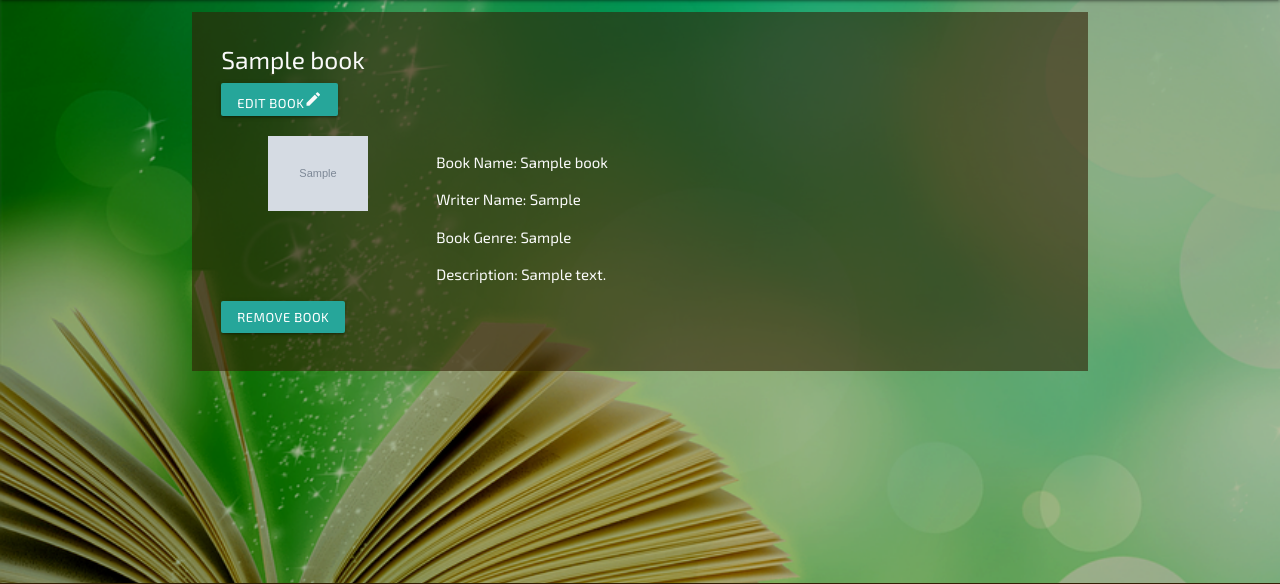
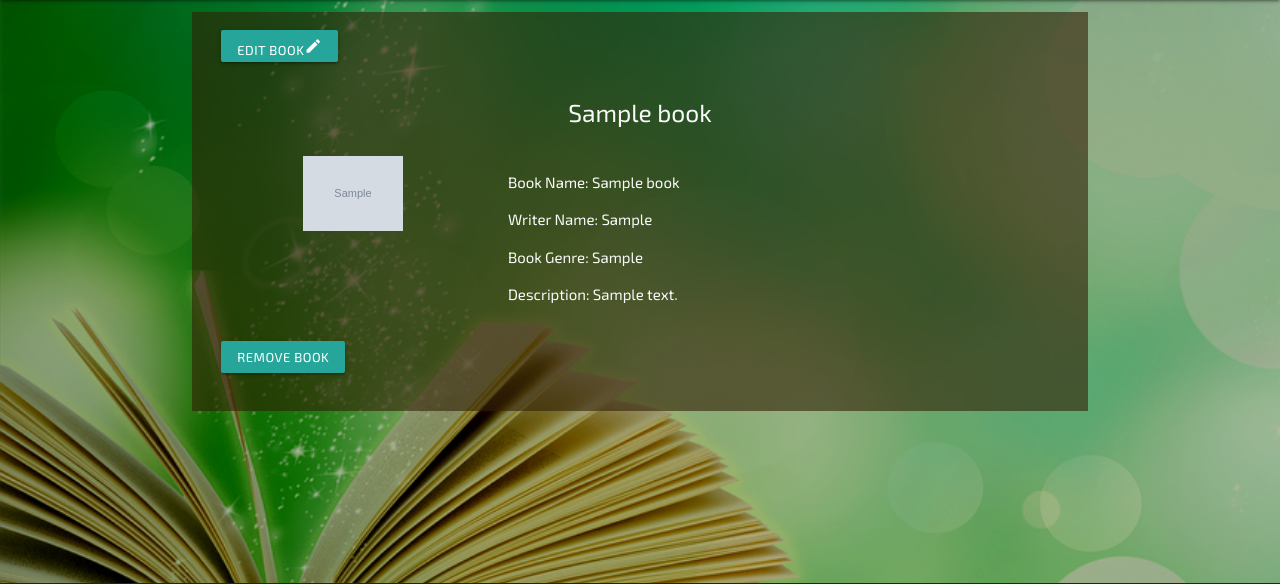
Before and after one commit to emalfiza/temple-library, a Flask app: template templates/viewbook.html in a window 1280 px wide. Shown: the part 64-648 px from the top of the page. Run offline with Flask 2, Linux system fonts and the light colour scheme; the template is opened without the code that fills it: most values are stand-ins (such as "Sample title", 1, 10 or a date in 2020); grey boxes marked "Sample" are stand-in pictures; some libraries are stand-ins or nearby versions.

Commit message:
Tided up the Viewbook page for better visulity

```diff
--- a/templates/viewbook.html
+++ b/templates/viewbook.html
@@ -1,22 +1,28 @@
 {% extends 'base.html' %} {% block content %}
 
 <div class="row">
+    <div class="col s12">
+        <a href="{{url_for('edit_book', book_id=book._id)}}"
+		   class="waves-effect waves-light btn-small">Edit Book<i class="material-icons">edit</i></a>
+    </div>
+</div>
+<div class="row">
 	<div class="col s12">
-		<h5>{{book.book_name}}</h5> <a href="{{url_for('edit_book', book_id=book._id)}}"
-			class="waves-effect waves-light btn-small">Edit Book<i class="material-icons">edit</i></a>
+		<h5 class="center-align">{{book.book_name}}</h5>
 	</div>
 </div>
-
-<div class="row">
-	<div class="col s12 m3 center-align">
+<div class="row book-details">
+	<div class="col s12 m4 center-align">
 		<img src="{{book.book_cover}}" width="100"/>
     </div>
-	<div class="col s12 m9">
+	<div class="col s12 m8">
 		<p><strong>Book Name: </strong>{{book.book_name}}</p>
 		<p><strong>Writer Name: </strong>{{book.book_writer}}</p>
 		<p><strong>Book Genre: </strong>{{book.book_genre}}</p>
 		<p><strong>Description: </strong>{{book.description}}</p>
 	</div>
+</div>
+<div class="row">
 	<div class="col s12">
 		<a href="{{url_for('delete_book', book_id=book._id)}}" class="waves-effect waves-light btn-small">Remove
 			Book</a>
```
